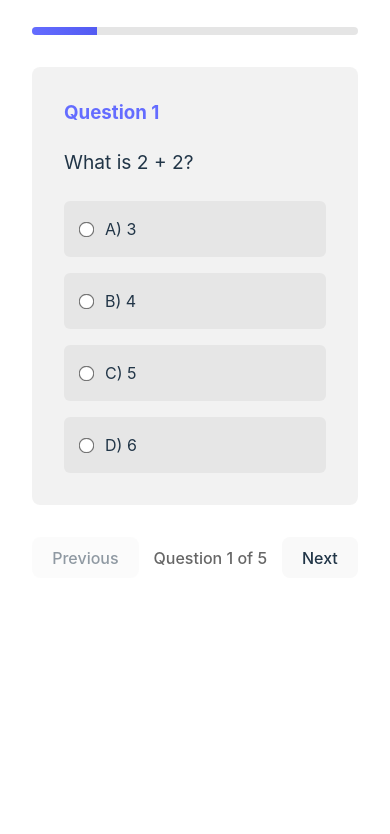
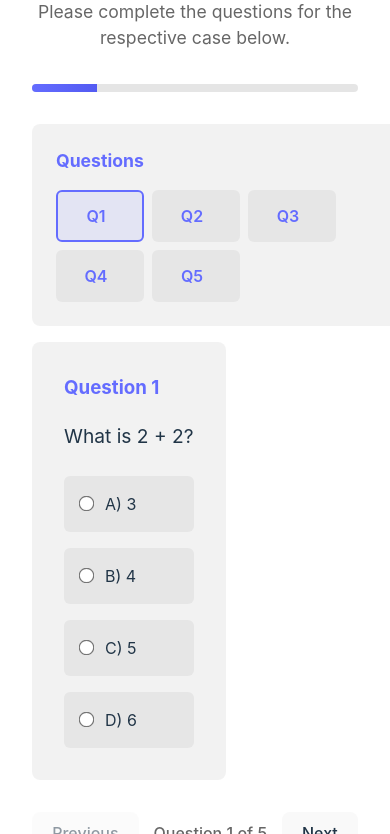
Before and after one commit to SanddhyaJ/erm_eval, a website built with Vite: page eval_app/index.html in a window 390 px wide. Shown: the part 254-1088 px from the top of the page. Before the commit the page ends 896 px from the top, so only its background shows below. Built offline with nearby package versions, Linux system fonts and the light colour scheme.

Commit message:
added sidebar navigation between cases

```diff
--- a/eval_app/src/evaluation.js
+++ b/eval_app/src/evaluation.js
@@ -93,6 +93,7 @@ class EvaluationApp {
 
     this.updateProgress()
     this.updateNavigation()
+    this.updateSideMenu()
   }
 
   updateProgress() {
@@ -204,6 +205,65 @@ class EvaluationApp {
       document.body.removeChild(link)
     }
   }
+
+  renderSideMenu() {
+    const sideMenuContainer = document.getElementById('question-list')
+
+    sideMenuContainer.innerHTML = this.questions.map((question, index) => {
+      const isAnswered = this.responses[index] ? 'answered' : ''
+      const isCurrent = index === this.currentQuestionIndex ? 'current' : ''
+      const status = this.responses[index] ? '✓' : ''
+
+      return `
+        <div class="question-nav-item ${isAnswered} ${isCurrent}" data-question-index="${index}">
+          <span class="question-nav-number">Q${index + 1}</span>
+          <span class="question-nav-status">${status}</span>
+        </div>
+      `
+    }).join('')
+
+    // Add click listeners to navigation items
+    sideMenuContainer.querySelectorAll('.question-nav-item').forEach(item => {
+      item.addEventListener('click', (e) => {
+        const questionIndex = parseInt(e.currentTarget.getAttribute('data-question-index'))
+        this.navigateToQuestion(questionIndex)
+      })
+    })
+  }
+
+  navigateToQuestion(index) {
+    if (index >= 0 && index < this.questions.length) {
+      // Save current response before navigating
+      this.saveCurrentResponse()
+
+      this.currentQuestionIndex = index
+      this.renderQuestion()
+      this.updateSideMenu()
+    }
+  }
+
+  updateSideMenu() {
+    const items = document.querySelectorAll('.question-nav-item')
+
+    items.forEach((item, index) => {
+      // Remove current class from all items
+      item.classList.remove('current')
+
+      // Add current class to active question
+      if (index === this.currentQuestionIndex) {
+        item.classList.add('current')
+      }
+
+      // Update answered status
+      if (this.responses[index]) {
+        item.classList.add('answered')
+        item.querySelector('.question-nav-status').textContent = '✓'
+      } else {
+        item.classList.remove('answered')
+        item.querySelector('.question-nav-status').textContent = ''
+      }
+    })
+  }
 }
 
 export async function setupEvaluationApp() {
@@ -225,6 +285,7 @@ export async function setupEvaluationApp() {
 
   // Render first question
   app.renderQuestion()
+  app.renderSideMenu()
 
   // Setup event listeners
   document.getElementById('next-btn').addEventListener('click', () => app.nextQuestion())
--- a/eval_app/src/main.js
+++ b/eval_app/src/main.js
@@ -4,8 +4,8 @@ import { setupEvaluationApp } from './evaluation.js'
 document.querySelector('#app').innerHTML = `
   <div class="evaluation-container">
     <header>
-      <h1>Evaluation App</h1>
-      <p>Complete the evaluation questions below</p>
+      <h1>Complex Ethical Case Evaluation</h1>
+      <p>Please complete the questions for the respective case below.</p>
     </header>
 
     <div id="loading" class="loading">
@@ -17,8 +17,17 @@ document.querySelector('#app').innerHTML = `
         <div id="progress" class="progress"></div>
       </div>
 
-      <div id="question-container" class="question-container">
-        <!-- Questions will be loaded here -->
+      <div class="main-content">
+        <div id="side-menu" class="side-menu">
+          <h3>Questions</h3>
+          <div id="question-list" class="question-list">
+            <!-- Question navigation items will be loaded here -->
+          </div>
+        </div>
+
+        <div id="question-container" class="question-container">
+          <!-- Questions will be loaded here -->
+        </div>
       </div>
 
       <div class="navigation">
--- a/eval_app/src/style.css
+++ b/eval_app/src/style.css
@@ -79,6 +79,7 @@ header p {
 }
 
 .question-container {
+  flex: 1;
   background: rgba(255, 255, 255, 0.05);
   border-radius: 8px;
   padding: 2rem;
@@ -204,6 +205,84 @@ header p {
   outline: 4px auto -webkit-focus-ring-color;
 }
 
+.main-content {
+  display: flex;
+  gap: 2rem;
+  align-items: flex-start;
+}
+
+.side-menu {
+  min-width: 200px;
+  background: rgba(255, 255, 255, 0.05);
+  border-radius: 8px;
+  padding: 1.5rem;
+  position: sticky;
+  top: 1rem;
+}
+
+.side-menu h3 {
+  color: #646cff;
+  margin-top: 0;
+  margin-bottom: 1rem;
+  font-size: 1.1em;
+}
+
+.question-list {
+  display: flex;
+  flex-direction: column;
+  gap: 0.5rem;
+}
+
+.question-nav-item {
+  display: flex;
+  align-items: center;
+  padding: 0.75rem;
+  background: rgba(255, 255, 255, 0.05);
+  border-radius: 6px;
+  cursor: pointer;
+  transition: all 0.2s ease;
+  border: 2px solid transparent;
+}
+
+.question-nav-item:hover {
+  background: rgba(255, 255, 255, 0.1);
+}
+
+.question-nav-item.current {
+  border-color: #646cff;
+  background: rgba(100, 108, 255, 0.1);
+}
+
+.question-nav-item.answered {
+  background: rgba(46, 160, 67, 0.1);
+  border-color: #2ea043;
+}
+
+.question-nav-item.answered.current {
+  border-color: #646cff;
+  background: rgba(100, 108, 255, 0.2);
+}
+
+.question-nav-number {
+  font-weight: 600;
+  margin-right: 0.5rem;
+  color: #646cff;
+}
+
+.question-nav-item.answered .question-nav-number {
+  color: #2ea043;
+}
+
+.question-nav-item.current .question-nav-number {
+  color: #646cff;
+}
+
+.question-nav-status {
+  margin-left: auto;
+  font-size: 0.8em;
+  opacity: 0.7;
+}
+
 @media (prefers-color-scheme: light) {
   :root {
     color: #213547;
@@ -216,8 +295,17 @@ header p {
   }
 
   .question-container,
-  .completion-section {
+  .completion-section,
+  .side-menu {
     background: rgba(0, 0, 0, 0.05);
+  }
+
+  .question-nav-item {
+    background: rgba(0, 0, 0, 0.05);
+  }
+
+  .question-nav-item:hover {
+    background: rgba(0, 0, 0, 0.1);
   }
 
   .option {
@@ -244,3 +332,32 @@ header p {
     color: rgba(0, 0, 0, 0.6);
   }
 }
+
+@media (max-width: 768px) {
+  .main-content {
+    flex-direction: column;
+    gap: 1rem;
+  }
+
+  .side-menu {
+    position: static;
+    min-width: auto;
+    width: 100%;
+  }
+
+  .question-list {
+    flex-direction: row;
+    flex-wrap: wrap;
+    gap: 0.5rem;
+  }
+
+  .question-nav-item {
+    flex: 0 0 auto;
+    min-width: 60px;
+    justify-content: center;
+  }
+
+  .question-nav-status {
+    display: none;
+  }
+}
```
